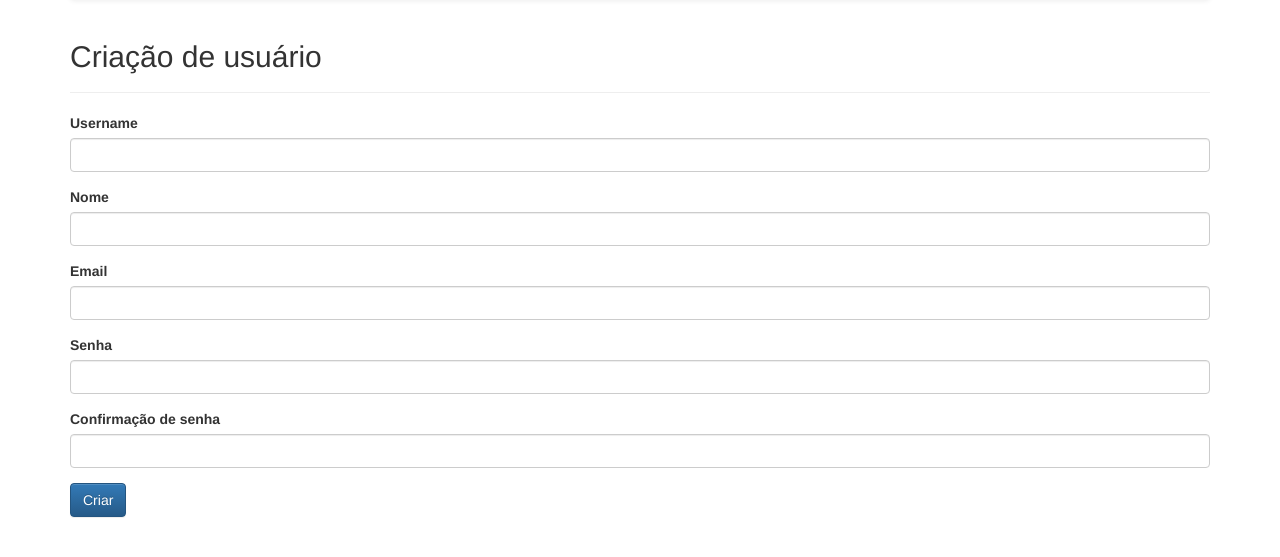
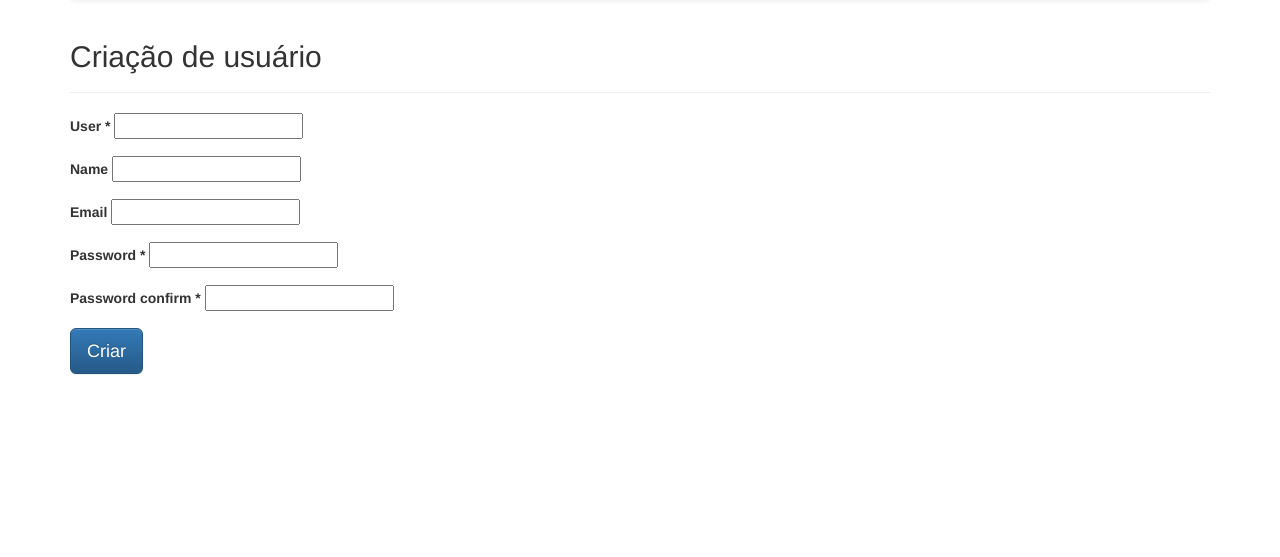
Before and after one commit to rg3915/tasks, a Django app: page /create_user/ in a window 1280 px wide. Shown: the part 72-629 px from the top of the page. Run offline with Django 3.2, Linux system fonts and the light colour scheme; some libraries are stand-ins or nearby versions.

Commit message:
create user iterable

```diff
--- a/task/forms.py
+++ b/task/forms.py
@@ -22,12 +22,12 @@ class UserCreateForm(Form):
         }
         if self.cleaned_data['name']:
             params['first_name'] = self.cleaned_data['name']
-        User.objects.created_user(**params)
+        User.objects.create_user(**params)
 
-    def clean_password_confirm(self, password):
+    def clean_password_confirm(self):
         password1 = self.cleaned_data['password']
         password2 = self.cleaned_data['password_confirm']
 
         if password1 != password2:
             raise ValidationError("As senhas devem ser iguais.")
-        return password
+        return password1
--- a/task/templates/base.html
+++ b/task/templates/base.html
@@ -11,6 +11,7 @@
 
 	<!-- Latest compiled and minified JavaScript -->
 	<script scr="//maxcdn.bootstrapcdn.com/bootstrap/3.3.4/js/bootstrap.min.js"></script>
+	<script scr="//code.jquery.com/jquery-1.11.2.min.js"></script>
 
 	<meta name="viewport" content="width=devide-width, initial-scale=1">
 
--- a/task/templates/task/create_user.html
+++ b/task/templates/task/create_user.html
@@ -4,28 +4,24 @@
 	<div class="page-header">
 		<h2>Criação de usuário</h2>
 	</div>
-	<form action="POST" action=".">
+	<form method="POST" action=".">
 		{% csrf_token %}
-		<div class="form-group">
-			<label for="id_user">Username</label>
-			<input type="text" id="id_user" name="user" class="form-control">
-		</div>
-		<div class="form-group">
-			<label for="id_nome">Nome</label>
-			<input type="text" id="id_name" name="name" class="form-control">
-		</div>
-		<div class="form-group">
-			<label for="id_email">Email</label>
-			<input type="text" id="id_email" name="email" class="form-control">
-		</div>
-		<div class="form-group">
-			<label for="id_password">Senha</label>
-			<input type="text" id="id_password" name="password" class="form-control">
-		</div>
-		<div class="form-group">
-			<label for="id_password_confirm">Confirmação de senha</label>
-			<input type="text" id="id_password_confirm" name="password_confirm" class="form-control">
-		</div>
-		<input class="btn btn-primary" type="submit" value="Criar">
+		{{ form.non_field_erros }}
+		{% for field in form %}
+			<div class="form-group">
+				<label for="{{ field.id_for_label }}" class="label-control">
+					{{ field.label }}
+					{% if field.field.required %}*{% endif %}
+				</label>
+				{{ field }}
+				{% if field.errors %}
+					<div class="alert alert-danger">{{ field.errors }}</div>
+				{% endif %}
+			</div>
+		{% endfor %}
+		<button class="btn btn-lg btn-primary" type="submit">Criar</button>
 	</form>
+	<script>
+		$("input").addClass("form-control");
+	</script>
 {% endblock %}
```
